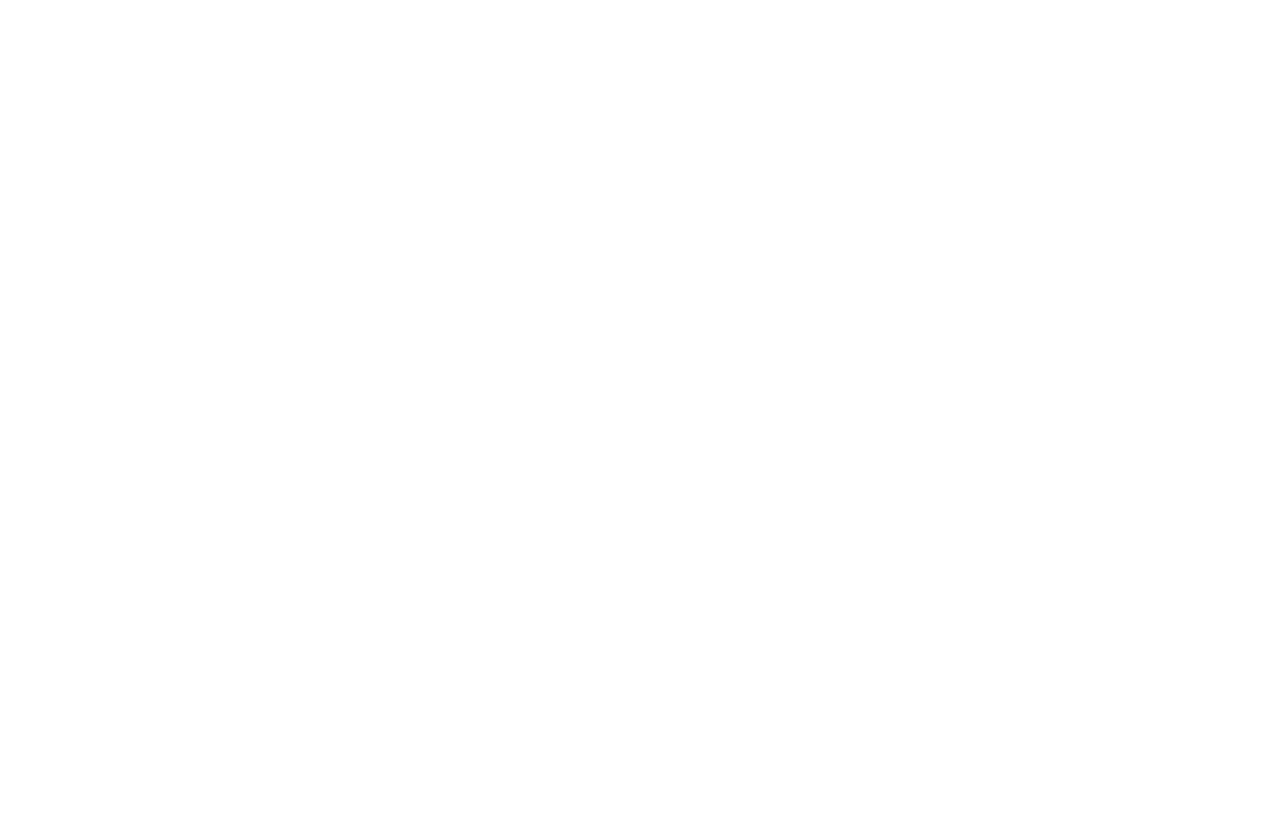
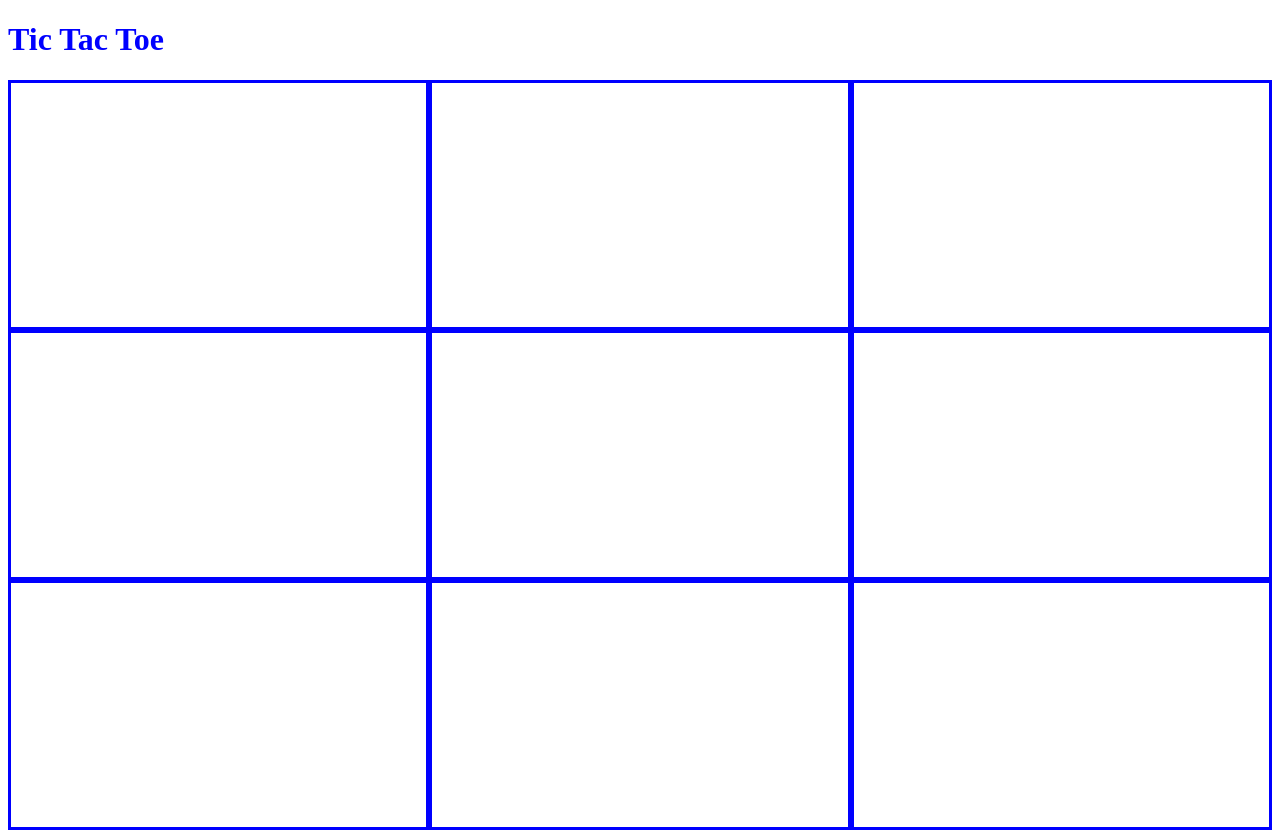
Before and after one commit to big-meel/tic_tac_toe_js, a plain HTML site: page index.html in a window 1280 px wide. Before the commit the page ends 800 px from the top, so only its background shows below. Drawn offline with Linux system fonts and the light colour scheme.

Commit message:
Add Component files

```diff
--- /dev/null
+++ b/components/Gameboard.js
@@ -0,0 +1,2 @@
+
+// const gameBoard = (players, cellNames)
--- a/index.html
+++ b/index.html
@@ -8,6 +8,20 @@
     <title>Document</title>
 </head>
 <body>
+    <div class="title">
+        <h1>Tic Tac Toe</h1>
+        <div class="gameboard">
+            <div class="cell" id="1"></div>
+            <div class="cell" id="2"></div>
+            <div class="cell" id="3"></div>
+            <div class="cell" id="4"></div>
+            <div class="cell" id="5"></div>
+            <div class="cell" id="6"></div>
+            <div class="cell" id="7"></div>
+            <div class="cell" id="8"></div>
+            <div class="cell" id="9"></div>
+        </div>
+    </div>
     <script src="index.js"></script>
 </body>
 </html>
--- a/index.js
+++ b/index.js
@@ -0,0 +1,5 @@
+// Turn each cell into a click event that sets a marker based on the player
+// When clicked should call a function that adds a marker
+
+
+//
--- a/style.css
+++ b/style.css
@@ -0,0 +1,13 @@
+.title {
+    color: blue;
+}
+
+.gameboard {
+    display: grid;
+    grid-template-columns: repeat(3, minmax(150px, auto));
+    grid-template-rows: repeat(3, minmax(150px, 250px));
+}
+
+.gameboard > div {
+    border: 3px solid blue;
+}
```
Also changed, not shown: components/Player.js (added), 1 other file.
